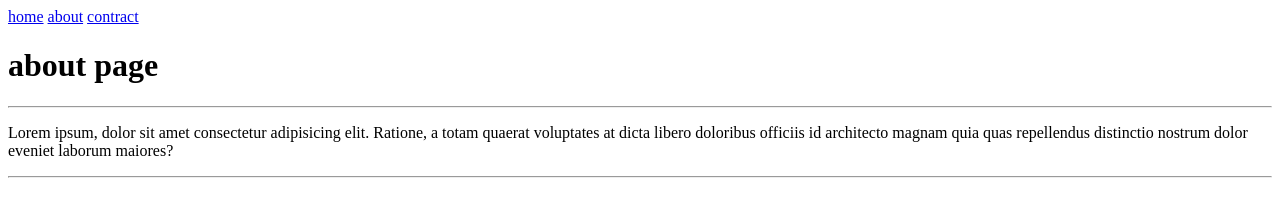
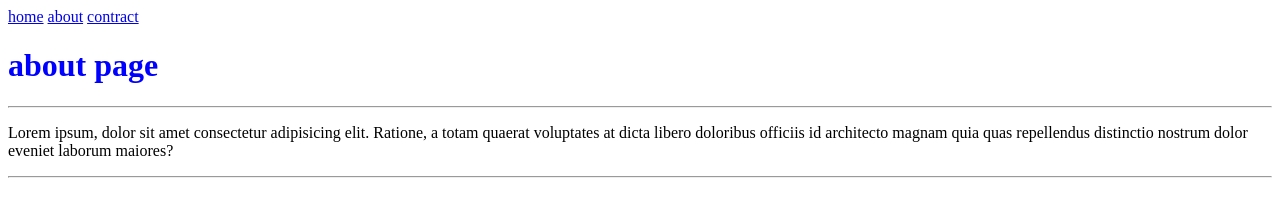
Before and after one commit to Hatsanai0205/Hatsanai0205.github.io, a plain HTML site: page about.html in a window 1280 px wide. Drawn offline with Linux system fonts and the light colour scheme.

Commit message:
add style

```diff
--- a/about.html
+++ b/about.html
@@ -9,7 +9,7 @@
     <a href="index.html">home</a>
     <a href="about.html">about</a>
     <a href="contract.html">contract</a>
-    <h1>about page</h1>
+    <h1 style="color: blue;">about page</h1>
     <hr>
     <p>Lorem ipsum, dolor sit amet consectetur adipisicing elit. Ratione, a totam quaerat voluptates at dicta libero doloribus officiis id architecto magnam quia quas repellendus distinctio nostrum dolor eveniet laborum maiores?</p>
 
```
